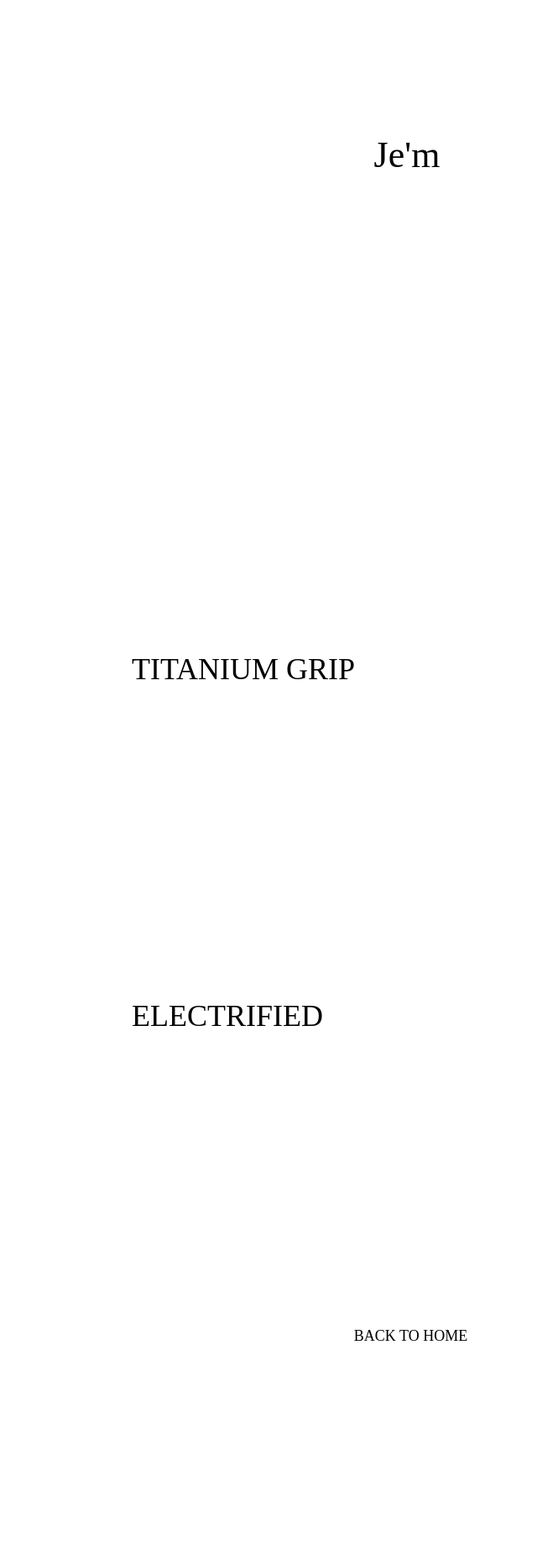
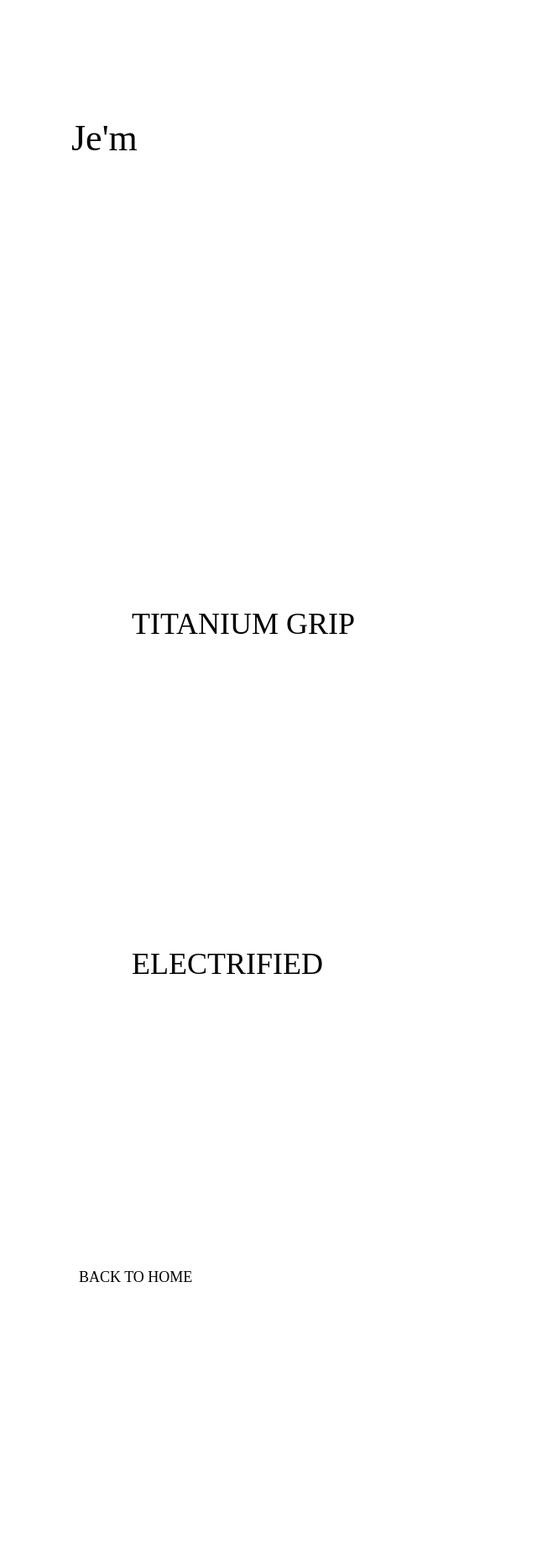
Before and after one commit to ohlucinda/jemlyrics, a Jekyll site: the page built from lyrics.md, in a window 1280 px wide. Shown: the whole page at 84% size, without its empty margins (155-795 px from the left). Built offline with Jekyll 4.4.1, drawn with Linux system fonts in a browser that asks for light colours; some web fonts are replaced; after the commit the page ends 1755 px from its top, so only the background shows below that.

Commit message:
Update lyrics.html

```diff
--- a/_layouts/lyrics.html
+++ b/_layouts/lyrics.html
@@ -9,8 +9,8 @@
 body {
   font-family: 'Aboreto', cursive;
   max-width: 800px;
-  margin: 60px auto;
-  padding: 0 20px;
+  margin: 40px auto;   /* ← 上の余白も少し詰めた */
+  padding: 0 10px;     /* ← 左に寄せる */
   font-size: 28px;
   line-height: 1.6;
   white-space: pre-wrap;
@@ -23,14 +23,14 @@ a {
 }
 
 .title {
-  text-align: center;
-  margin-bottom: 40px;
+  text-align: left;     /* ← 中央やめる */
+  margin-bottom: 30px;
   font-size: 44px;
 }
 
 .list {
   text-align: left;
-  margin-top: 40px;
+  margin-top: 20px;     /* ← 詰める */
 }
 
 .list a {
@@ -38,8 +38,8 @@ a {
 }
 
 .back {
-  text-align: center;
-  margin-top: 20px;
+  text-align: left;     /* ← 揃える */
+  margin-top: 16px;
   font-size: 18px;
 }
 </style>
@@ -54,7 +54,7 @@ a {
 
 <div class="list">
   {% for post in site.posts %}
-    <div style="margin: 8px 0;">
+    <div style="margin: 4px 0;">   <!-- ← ここが間隔 -->
       <a href="{{ post.url | relative_url }}">
         {{ post.path | split: '/' | last | remove: '.md' | slice: 11, 100 | replace: '-', ' ' | upcase }}
       </a>
```
